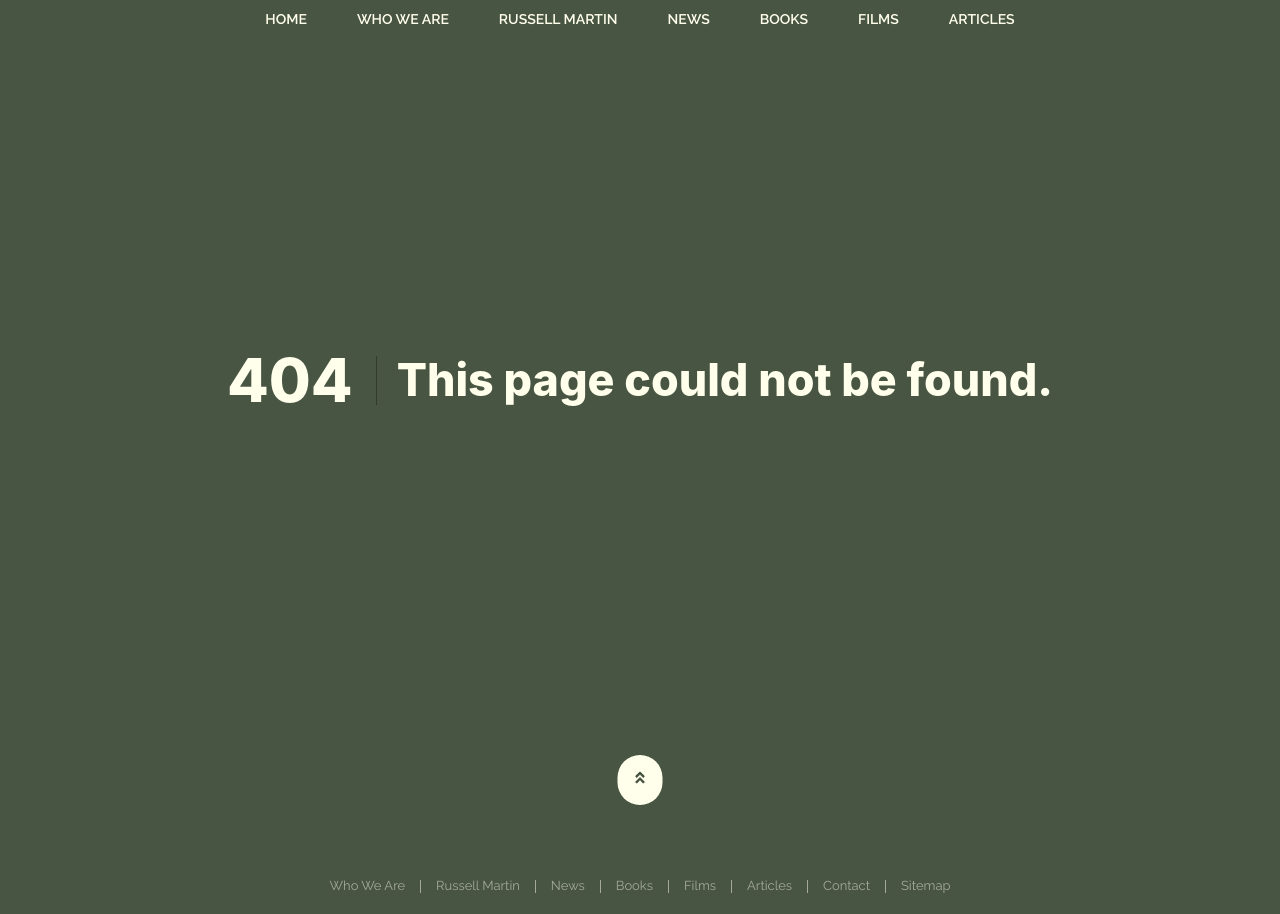
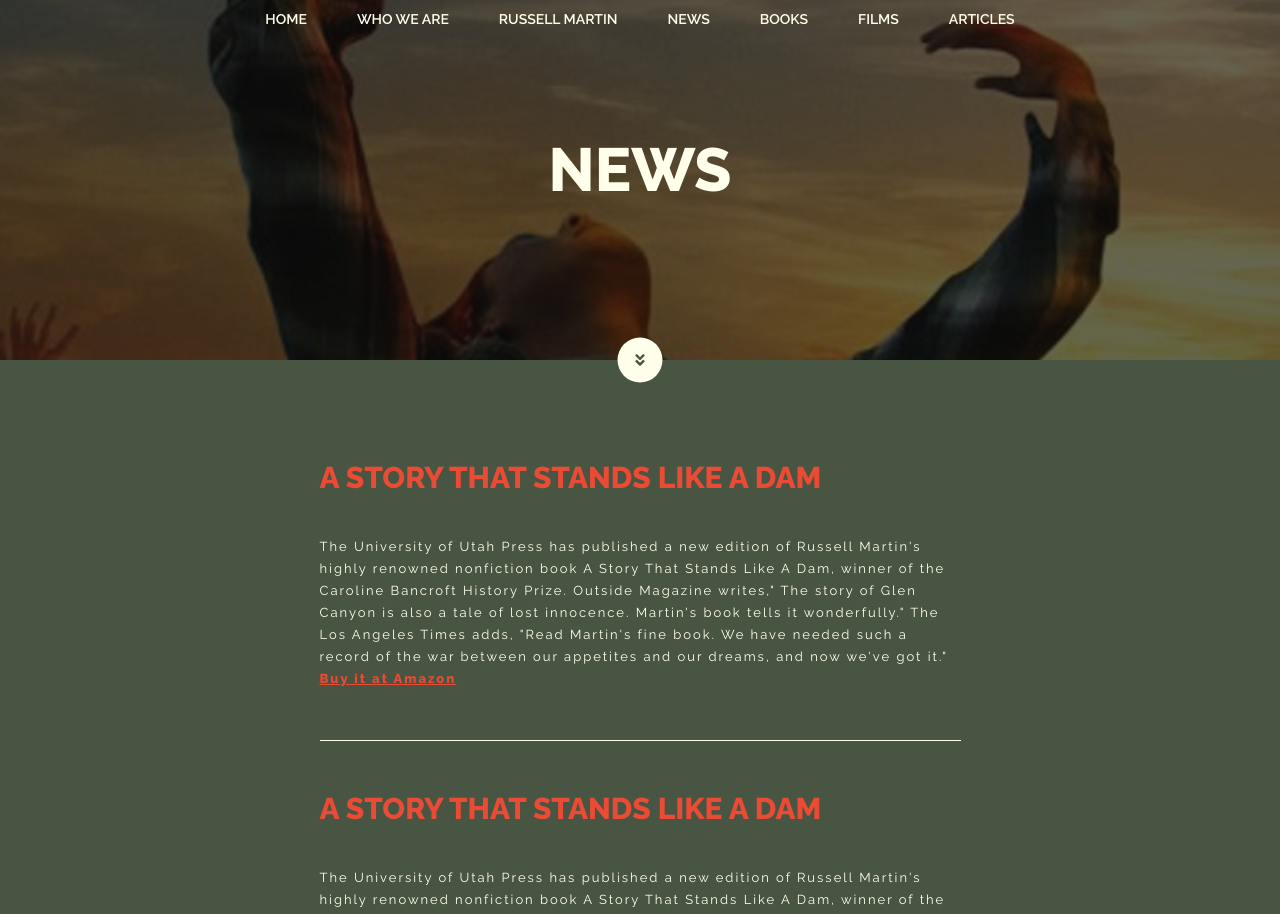
Before and after one commit to touficnabi/sayyesquickly, a Next.js app: page /news in a window 1280 px wide. Before the commit this address had no page. Shown: the part 20-934 px from the top of the page. Built offline with nearby package versions, Linux system fonts and the light colour scheme.

Commit message:
news added

```diff
--- a/component/Nav.js
+++ b/component/Nav.js
@@ -54,7 +54,7 @@ export default function Nav() {
                         <li className={Styles.nav_item}><Link href="/news">News</Link></li>
                         <li className={Styles.nav_item}><Link href="/books">Books</Link></li>
                         <li className={Styles.nav_item}><Link href="/films">Films</Link></li>
-                        <li className={Styles.nav_item}>Articles</li>
+                        <li className={Styles.nav_item}><Link href="/#">Articles</Link></li>
                     </ul>
                 </Container>
             </Navbar>
--- /dev/null
+++ b/component/News.js
@@ -0,0 +1,15 @@
+import styles from '../styles/News.module.scss';
+
+const News = ({title, description, link, url}) => {
+
+    const newsExternalLink = link ? `<a href="${url}" target="_blank" rel="noopener noreferrer">${link}</a>` : ''
+
+    return(
+        <div className={styles.news_item}>
+            <h3 className={styles.news_title}>{title}</h3>
+            <p className={styles.news_description}>{description} <span className={styles.news_external_link} dangerouslySetInnerHTML={{__html: newsExternalLink}}></span></p>
+        </div>
+    )
+}
+
+export default News;
--- a/component/PageHero.js
+++ b/component/PageHero.js
@@ -9,7 +9,7 @@ const PageHero = ({text, image}) => {
     const bottom = useRef(null)
 
     const scrollDown = () => {
-        bottom.current.scrollIntoView();
+        bottom.current.scrollIntoView({behavior: 'smooth'});
     }
 
     return(
--- /dev/null
+++ b/pages/news.js
@@ -0,0 +1,31 @@
+import News from "../component/News"
+import PageHero from "../component/PageHero";
+import NewsHero from '../public/img/news-hero.jpeg';
+import { Container, Row, Col } from "react-bootstrap";
+
+const news = () => {
+    return(
+        <main>
+            <PageHero text="News" image={NewsHero} />
+            <section>
+                <Container>
+                    <Row className="justify-content-center">
+                        <Col md={7}>
+                            <News title="A Story That Stands Like a Dam" description='The University of Utah Press has published a new edition of Russell Martin&apos;s highly renowned nonfiction book A Story That Stands Like A Dam, winner of the Caroline Bancroft History Prize. Outside Magazine writes,&quot; The story of Glen Canyon is also a tale of lost innocence. Martin&apos;s book tells it wonderfully.&quot; The Los Angeles Times adds, &quot;Read Martin&apos;s fine book. We have needed such a record of the war between our appetites and our dreams, and now we&apos;ve got it.&quot;' link='Buy it at Amazon' url='https://www.amazon.com/Story-that-Stands-Like-Dam/dp/1607815672/ref=asap_bc?ie=UTF8' />
+                            <News title="A Story That Stands Like a Dam" description='The University of Utah Press has published a new edition of Russell Martin&apos;s highly renowned nonfiction book A Story That Stands Like A Dam, winner of the Caroline Bancroft History Prize. Outside Magazine writes,&quot; The story of Glen Canyon is also a tale of lost innocence. Martin&apos;s book tells it wonderfully.&quot; The Los Angeles Times adds, &quot;Read Martin&apos;s fine book. We have needed such a record of the war between our appetites and our dreams, and now we&apos;ve got it.&quot;' link='Buy it at Amazon' url='https://www.amazon.com/Story-that-Stands-Like-Dam/dp/1607815672/ref=asap_bc?ie=UTF8' />
+                            <News title="A Story That Stands Like a Dam" description='The University of Utah Press has published a new edition of Russell Martin&apos;s highly renowned nonfiction book A Story That Stands Like A Dam, winner of the Caroline Bancroft History Prize. Outside Magazine writes,&quot; The story of Glen Canyon is also a tale of lost innocence. Martin&apos;s book tells it wonderfully.&quot; The Los Angeles Times adds, &quot;Read Martin&apos;s fine book. We have needed such a record of the war between our appetites and our dreams, and now we&apos;ve got it.&quot;' link='Buy it at Amazon' url='https://www.amazon.com/Story-that-Stands-Like-Dam/dp/1607815672/ref=asap_bc?ie=UTF8' />
+                            <News title="A Story That Stands Like a Dam" description='The University of Utah Press has published a new edition of Russell Martin&apos;s highly renowned nonfiction book A Story That Stands Like A Dam, winner of the Caroline Bancroft History Prize. Outside Magazine writes,&quot; The story of Glen Canyon is also a tale of lost innocence. Martin&apos;s book tells it wonderfully.&quot; The Los Angeles Times adds, &quot;Read Martin&apos;s fine book. We have needed such a record of the war between our appetites and our dreams, and now we&apos;ve got it.&quot;' link='Buy it at Amazon' url='https://www.amazon.com/Story-that-Stands-Like-Dam/dp/1607815672/ref=asap_bc?ie=UTF8' />
+                            <News title="A Story That Stands Like a Dam" description='The University of Utah Press has published a new edition of Russell Martin&apos;s highly renowned nonfiction book A Story That Stands Like A Dam, winner of the Caroline Bancroft History Prize. Outside Magazine writes,&quot; The story of Glen Canyon is also a tale of lost innocence. Martin&apos;s book tells it wonderfully.&quot; The Los Angeles Times adds, &quot;Read Martin&apos;s fine book. We have needed such a record of the war between our appetites and our dreams, and now we&apos;ve got it.&quot;' link='Buy it at Amazon' url='https://www.amazon.com/Story-that-Stands-Like-Dam/dp/1607815672/ref=asap_bc?ie=UTF8' />
+                            <News title="A Story That Stands Like a Dam" description='The University of Utah Press has published a new edition of Russell Martin&apos;s highly renowned nonfiction book A Story That Stands Like A Dam, winner of the Caroline Bancroft History Prize. Outside Magazine writes,&quot; The story of Glen Canyon is also a tale of lost innocence. Martin&apos;s book tells it wonderfully.&quot; The Los Angeles Times adds, &quot;Read Martin&apos;s fine book. We have needed such a record of the war between our appetites and our dreams, and now we&apos;ve got it.&quot;' link='Buy it at Amazon' url='https://www.amazon.com/Story-that-Stands-Like-Dam/dp/1607815672/ref=asap_bc?ie=UTF8' />
+                            <News title="A Story That Stands Like a Dam" description='The University of Utah Press has published a new edition of Russell Martin&apos;s highly renowned nonfiction book A Story That Stands Like A Dam, winner of the Caroline Bancroft History Prize. Outside Magazine writes,&quot; The story of Glen Canyon is also a tale of lost innocence. Martin&apos;s book tells it wonderfully.&quot; The Los Angeles Times adds, &quot;Read Martin&apos;s fine book. We have needed such a record of the war between our appetites and our dreams, and now we&apos;ve got it.&quot;' link='Buy it at Amazon' url='https://www.amazon.com/Story-that-Stands-Like-Dam/dp/1607815672/ref=asap_bc?ie=UTF8' />
+                            <News title="A Story That Stands Like a Dam" description='The University of Utah Press has published a new edition of Russell Martin&apos;s highly renowned nonfiction book A Story That Stands Like A Dam, winner of the Caroline Bancroft History Prize. Outside Magazine writes,&quot; The story of Glen Canyon is also a tale of lost innocence. Martin&apos;s book tells it wonderfully.&quot; The Los Angeles Times adds, &quot;Read Martin&apos;s fine book. We have needed such a record of the war between our appetites and our dreams, and now we&apos;ve got it.&quot;' link='Buy it at Amazon' url='https://www.amazon.com/Story-that-Stands-Like-Dam/dp/1607815672/ref=asap_bc?ie=UTF8' />
+                            <News title="A Story That Stands Like a Dam" description='The University of Utah Press has published a new edition of Russell Martin&apos;s highly renowned nonfiction book A Story That Stands Like A Dam, winner of the Caroline Bancroft History Prize. Outside Magazine writes,&quot; The story of Glen Canyon is also a tale of lost innocence. Martin&apos;s book tells it wonderfully.&quot; The Los Angeles Times adds, &quot;Read Martin&apos;s fine book. We have needed such a record of the war between our appetites and our dreams, and now we&apos;ve got it.&quot;' link='Buy it at Amazon' url='https://www.amazon.com/Story-that-Stands-Like-Dam/dp/1607815672/ref=asap_bc?ie=UTF8' />
+                        </Col>
+                    </Row>
+                </Container>
+            </section>
+        </main>
+    )
+}
+
+export default news;
--- a/styles/Footer.module.scss
+++ b/styles/Footer.module.scss
@@ -27,9 +27,10 @@
         }
 
         svg{
-            width: 45px;
-            height: 45px;
+            width: 45px !important;
+            height: 45px !important;
             padding: 15px;
+            display: flex;
         }
     }
 
@@ -64,11 +65,12 @@
             margin: 0 10px;
             background: $beige;
             svg{
-                width: 45px;
-                height: 45px;
+                width: 45px !important;
+                height: 45px !important;
                 padding: 15px;
                 color: $green;
                 transition: all .3s ease;
+                display: flex;
             }
 
             &:hover{
--- a/styles/Nav.module.scss
+++ b/styles/Nav.module.scss
@@ -28,13 +28,15 @@
             color: $beige;
 
             .nav_item{
-                padding: 29px 25px;
                 text-transform: uppercase;
                 font-size: 14px;
                 font-weight: 600;
                 a{
+                    display: flex;
+                    padding: 29px 25px;
                     color: inherit;
                     text-decoration: none;
+                    transition: opacity .3s ease;
                 }
             }
         }
--- /dev/null
+++ b/styles/News.module.scss
@@ -0,0 +1,27 @@
+@import 'variables';
+
+.news_item{
+    padding-bottom: 50px;
+    border-bottom: 1px solid $beige;
+
+    margin: 50px 0;
+
+    &:first-of-type{ margin-top: 0; }
+    &:last-of-type{ margin-bottom: 0; }
+
+    .news_title{
+        text-transform: uppercase;
+        color:$red;
+        font-size: 30px;
+        font-weight: 800;
+        margin-bottom: 40px;
+    }
+
+    .news_description{
+        .news_external_link a{
+            color: $red;
+            font-weight: 800;
+        }
+    }
+
+}
--- a/styles/PageHero.module.scss
+++ b/styles/PageHero.module.scss
@@ -40,9 +40,10 @@
     border-radius: 30px;
 
     svg{
-        width: 45px;
-        height: 45px;
+        width: 45px !important;
+        height: 45px !important;
         padding: 15px;
+        display: flex;
     }
 
     &:hover{
```
Also changed, not shown: component/BigTextBlock.js (deleted, +0 -15 lines), public/img/news-hero.jpeg (added).
